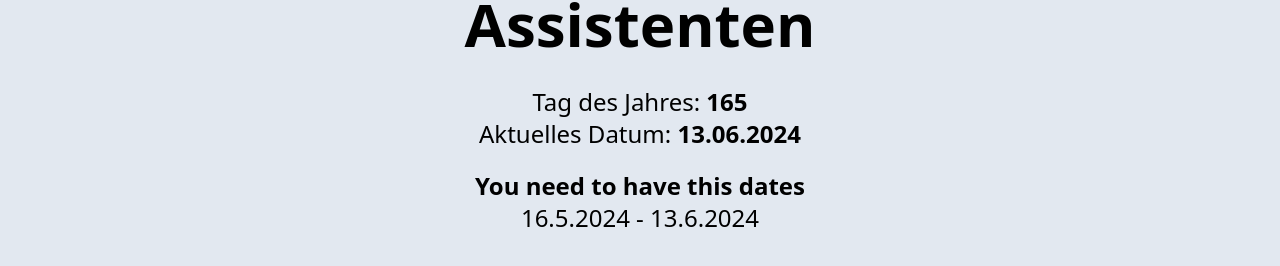
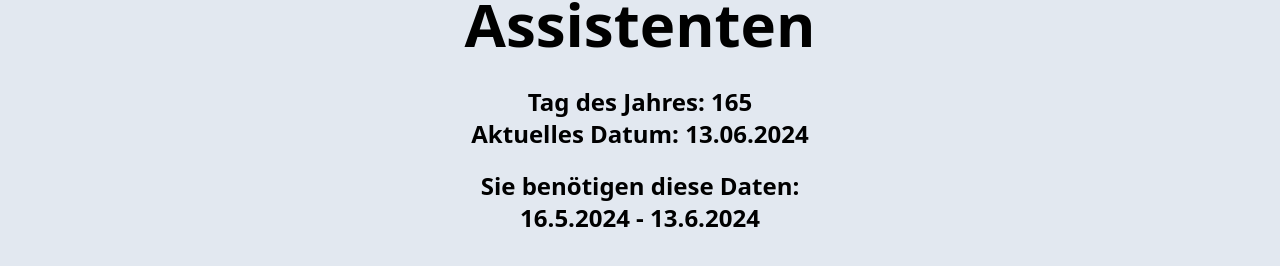
Before and after one commit to Krasimir-Hristov/DHL_Driver_Assistant, a React (Vite) app in the folder frontend/: page / in a window 1280 px wide. Shown: the part 316-582 px from the top of the page. Built offline with nearby package versions, Linux system fonts and the light colour scheme.

Commit message:
add the Date in range of 28 days component with actual data

```diff
--- a/frontend/src/components/CurrentDate.tsx
+++ b/frontend/src/components/CurrentDate.tsx
@@ -13,8 +13,8 @@ const CurrentDate: React.FC = () => {
 
   return (
     <div className='text-2xl'>
-      <span>{t('currentDate')}:</span>{' '}
-      <span className='font-bold'>{dateString}</span>
+      <span className='font-semibold'>{t('currentDate')}:</span>{' '}
+      <span className='font-extrabold'>{dateString}</span>
     </div>
   );
 };
--- a/frontend/src/components/DateRange.tsx
+++ b/frontend/src/components/DateRange.tsx
@@ -1,6 +1,9 @@
 import React from 'react';
+import { useTranslation } from 'react-i18next';
 
 const DateRange: React.FC = () => {
+  const { t } = useTranslation();
+
   const now = new Date();
   const twentyEightDaysAgo = new Date(now.getTime() - 28 * 24 * 60 * 60 * 1000);
 
@@ -10,8 +13,8 @@ const DateRange: React.FC = () => {
 
   return (
     <div className='text-2xl mt-5 flex flex-col'>
-      <span className='font-semibold'>You need to have this dates</span>
-      <span>
+      <span className='font-semibold'>{t('datesNeeded')}:</span>
+      <span className='font-extrabold'>
         {formatDate(twentyEightDaysAgo)} - {formatDate(now)}
       </span>
     </div>
--- a/frontend/src/components/DayOfYear.tsx
+++ b/frontend/src/components/DayOfYear.tsx
@@ -12,7 +12,8 @@ const DayOfYear: React.FC = () => {
 
   return (
     <div className='text-2xl'>
-      <span>{t('dayOfYear')}:</span> <span className='font-bold'>{day}</span>
+      <span className='font-semibold'>{t('dayOfYear')}:</span>{' '}
+      <span className='font-extrabold'>{day}</span>
     </div>
   );
 };
```
Also changed, not shown: 1 other file (tests, documents, lock files or other folders).
